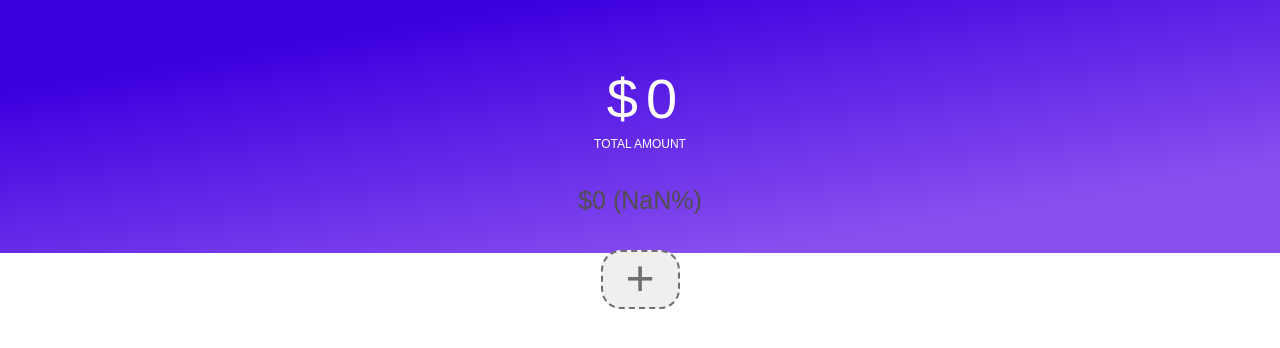
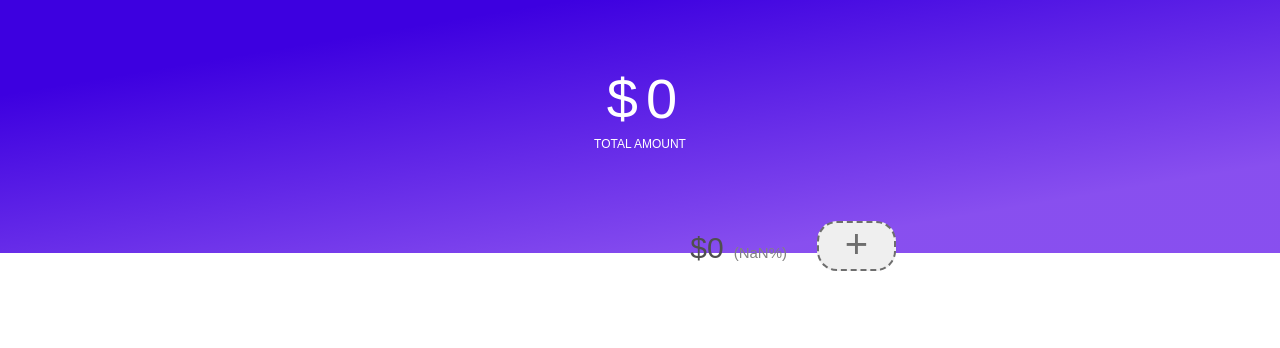
Before and after one commit to jacksonhvisuals/budget-calculator, a React (Create React App) app: page / in a window 1280 px wide. Shown: the top 348 px of the page. Built offline with nearby package versions, Linux system fonts and the light colour scheme.

Commit message:
Properly format the lower calculation/button section

```diff
--- a/src/components/AppLayout/AppLayout.css
+++ b/src/components/AppLayout/AppLayout.css
@@ -15,17 +15,19 @@
 #createNewButton {
   margin-top: 35px;
   width: 79px;
-  height: 59px;
+  height: 50px;
   left: 595px;
   top: 439px;
   border-radius: 20px;
-  font-size: 50px;
-  font-weight: 100;
+  font-size: 40px;
+  font-weight: 200;
   color: rgb(110, 110, 110);
-  line-height: 50px;
+  line-height: 40px;
   padding-bottom: 12px;
   border-style: dashed;
   border-color: rgb(110, 110, 110);
+  display: inline-block;
+  cursor: pointer;
 }
 
 #createNewButton:focus {
@@ -47,12 +49,44 @@ input {
 }
 
 #remainderCalculation {
-  font-size: 25px;
+  font-size: 30px;
   color: #4f4f4f;
+  display: inline-block;
 }
 
 #remainderMessage {
   font-size: 15px;
   font-weight: 200;
   color: #828282;
+  padding-left: 10px;
+  padding-right: 30px;
+  display: inline-block;
 }
+
+.lower-container {
+  margin-left: auto;
+  margin-right: auto;
+  width: 40%;
+  padding-bottom: 200px;
+}
+
+@media screen and (max-width: 1000px) {
+  .lower-container {
+    width: 60%;
+  }
+}
+
+@media screen and (max-width: 645px) {
+  .lower-container {
+    width: 80%;
+  }
+}
+@media screen and (max-width: 450px) {
+  .lower-container {
+    width: 90%;
+  }
+}
+
+#calculationContainer {
+  float: right;
+}
--- a/src/components/AppLayout/AppLayout.js
+++ b/src/components/AppLayout/AppLayout.js
@@ -139,14 +139,18 @@ class AppLayout extends Component {
           calculate={this.calculateAmounts}
           itemChangeHandler={this.itemChangeHandler}
         />
-        <div id="">
-          <div id="remainderCalculation">
-            ${remainderCalculation} ({remainderPercentage}%)
+        <div className="lower-container">
+          <div id="calculationContainer">
+            <div id="remainderCalculation">${remainderCalculation}</div>
+            <div id="remainderMessage">
+              {" "}
+              ({remainderPercentage}%) {remainderMessage}
+            </div>
+
+            <button id="createNewButton" onClick={this.addNewItem}>
+              +
+            </button>
           </div>
-          <div id="remainderMessage">{remainderMessage}</div>
-          <button id="createNewButton" onClick={this.addNewItem}>
-            +
-          </button>
         </div>
       </div>
     );
```
